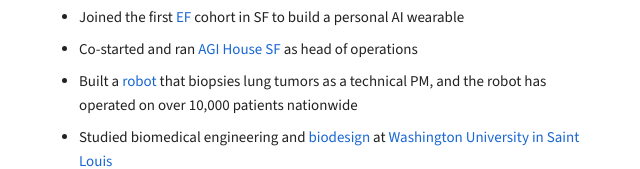
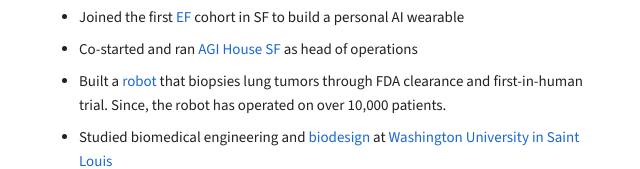
Before and after one commit to kadair1/kadair.xyz, a plain HTML site: page index.html in a window 1280 px wide. Shown: the part 425-594 px from the top of the page, without its empty margins (311-951 px from the left). Drawn offline with nearby package versions, Linux system fonts and the light colour scheme.

Commit message:
Update medical robotics experience

```diff
--- a/index.html
+++ b/index.html
@@ -66,7 +66,7 @@
         <li>Founding member and head of operations at <a href="https://demi.network/#about" target="_blank" rel="noopener">DEMi</a></li>
         <li>Joined the first <a href="https://www.joinef.com/" target="_blank" rel="noopener">EF</a> cohort in SF to build a personal AI wearable</li>
         <li>Co-started and ran <a href="https://agihouse.ai/" target="_blank" rel="noopener">AGI House SF</a> as head of operations</li>
-        <li>Built a <a href="https://noahmed.com/" target="_blank" rel="noopener">robot</a> that biopsies lung tumors as a technical PM, and the robot has operated on over 10,000 patients nationwide</li>
+        <li>Built a <a href="https://noahmed.com/" target="_blank" rel="noopener">robot</a> that biopsies lung tumors through FDA clearance and first-in-human trial. Since, the robot has operated on over 10,000 patients.</li>
         <li>Studied biomedical engineering and <a href="https://biodesign.stanford.edu/about-us/process.html" target="_blank" rel="noopener">biodesign</a> at <a href="https://wustl.edu/" target="_blank" rel="noopener">Washington University in Saint Louis</a></li>
       </ul>
     </section>
```
